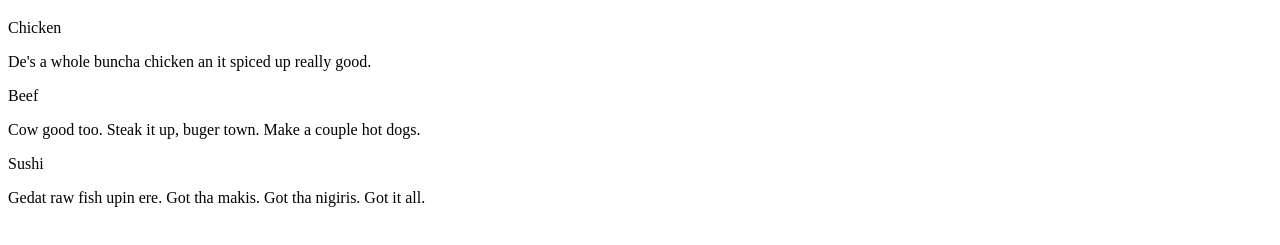
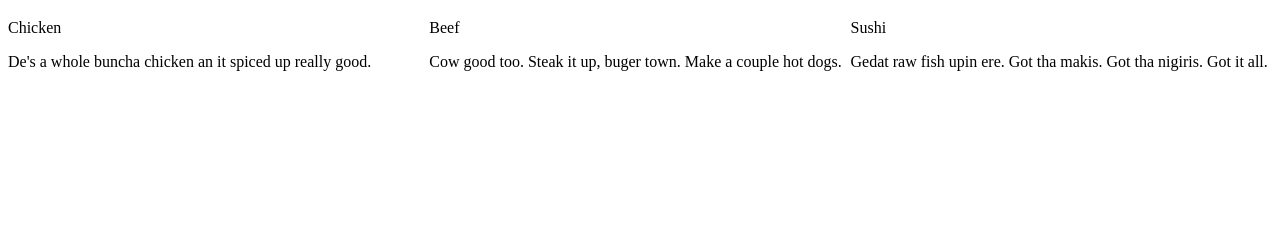
Before and after one commit to williamwest0520/coursera-webdev, a plain HTML site: page mod2Solution/index.html in a window 1280 px wide. Shown: the part 61-306 px from the top of the page. Drawn offline with Linux system fonts and the light colour scheme.

Commit message:
Added section float.

```diff
--- a/mod2Solution/css/main.css
+++ b/mod2Solution/css/main.css
@@ -1,3 +1,7 @@
+section {
+  float: left;
+}
+
 @media (min-width: 992px) {
   #chicken {
     width: 33.33%
```
